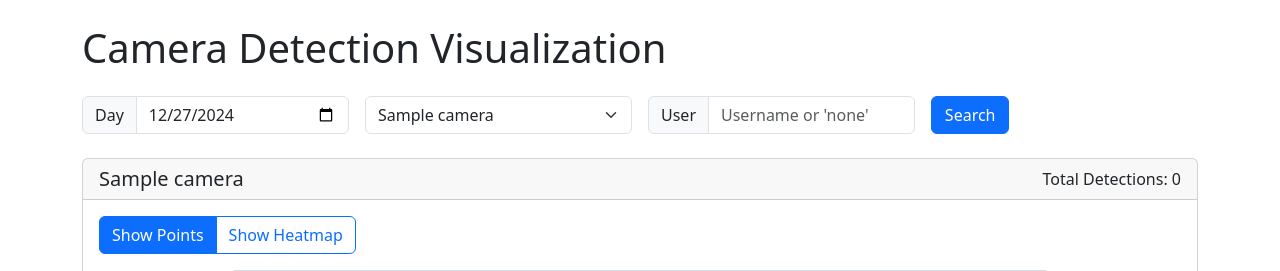
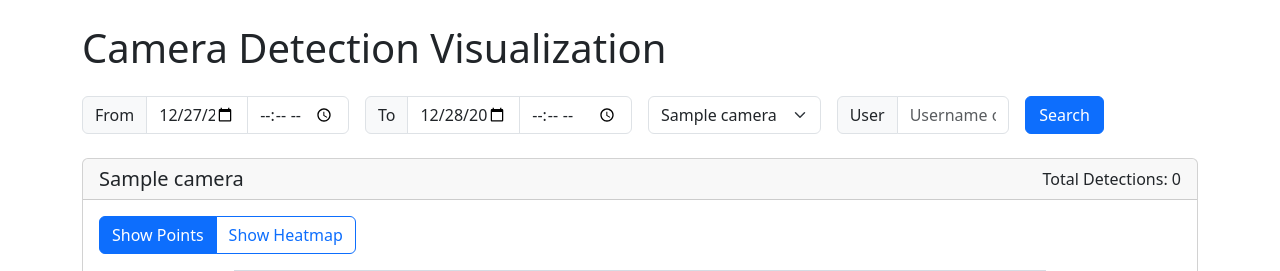
Before and after one commit to pppfkp/cctv_inzynierka, a Django app: page /camera-detections/ in a window 1280 px wide. Shown: the part 56-327 px from the top of the page. Run offline with Django 5.2, Linux system fonts and the light colour scheme; a user stored in the database is signed in; tables that the repository leaves empty hold one stand-in row (values such as "Sample post"); grey boxes marked "Sample" are stand-in pictures.

Commit message:
added date and time pick to heatmaps visualization

```diff
--- a/main_app/stats/templates/camera_detections.html
+++ b/main_app/stats/templates/camera_detections.html
@@ -11,11 +11,19 @@
         <div class="row g-3">
             <div class="col-md-3">
                 <div class="input-group">
-                    <span class="input-group-text">Day</span>
+                    <span class="input-group-text">From</span>
                     <input type="date" name="date_from" class="form-control" value="{{ date_from|date:'Y-m-d' }}">
+                    <input type="time" name="time_from" class="form-control" value="{{ time_from|time:'H:i' }}">
                 </div>
             </div>
             <div class="col-md-3">
+                <div class="input-group">
+                    <span class="input-group-text">To</span>
+                    <input type="date" name="date_to" class="form-control" value="{{ date_to|date:'Y-m-d' }}">
+                    <input type="time" name="time_to" class="form-control" value="{{ time_to|time:'H:i' }}">
+                </div>
+            </div>
+            <div class="col-md-2">
                 <select name="camera" class="form-select" aria-label="Select Camera">
                     {% for cam in cameras %}
                     <option value="{{ cam.id }}" {% if cam.id == camera.id %}selected{% endif %}>
@@ -24,7 +32,7 @@
                     {% endfor %}
                 </select>
             </div>
-            <div class="col-md-3">
+            <div class="col-md-2">
                 <div class="input-group">
                     <span class="input-group-text">User</span>
                     <input type="text" name="user" class="form-control" value="{{ user_filter }}" placeholder="Username or 'none'">
--- a/main_app/stats/views.py
+++ b/main_app/stats/views.py
@@ -400,16 +400,33 @@ def camera_detections_view(request):
 
     # Get filter parameters
     date_from = request.GET.get('date_from')
+    time_from = request.GET.get('time_from', '00:00')
+    date_to = request.GET.get('date_to')
+    time_to = request.GET.get('time_to', '23:59')
     camera_id = request.GET.get('camera')
     user_filter = request.GET.get('user', '').strip()
 
-    # Convert date_from to datetime or use today
-    if date_from:
-        date_from = datetime.strptime(date_from, '%Y-%m-%d')
+    # Convert date_from and date_to to datetime or use today
+    now = timezone.now()
+    if date_from and time_from:
+        try:
+            datetime_from = timezone.make_aware(
+                datetime.strptime(f"{date_from} {time_from}", '%Y-%m-%d %H:%M')
+            )
+        except ValueError:
+            datetime_from = now.replace(hour=0, minute=0, second=0, microsecond=0)
     else:
-        date_from = timezone.now().replace(hour=0, minute=0, second=0, microsecond=0)
+        datetime_from = now.replace(hour=0, minute=0, second=0, microsecond=0)
 
-    date_to = date_from + timedelta(days=1)
+    if date_to and time_to:
+        try:
+            datetime_to = timezone.make_aware(
+                datetime.strptime(f"{date_to} {time_to}", '%Y-%m-%d %H:%M')
+            )
+        except ValueError:
+            datetime_to = datetime_from + timedelta(days=1)
+    else:
+        datetime_to = datetime_from + timedelta(days=1)
 
     # Get camera or 404
     if not camera_id:
@@ -420,8 +437,8 @@ def camera_detections_view(request):
     # Build detection query
     detections = Detection.objects.filter(
         camera=camera,
-        time__gte=date_from,
-        time__lt=date_to
+        time__gte=datetime_from,
+        time__lt=datetime_to
     )
 
     # Apply user filter
@@ -456,7 +473,10 @@ def camera_detections_view(request):
     cameras = Camera.objects.filter(enabled=True)
 
     context = {
-        'date_from': date_from,
+        'date_from': datetime_from,
+        'time_from': datetime_from.strftime('%H:%M'),
+        'date_to': datetime_to,
+        'time_to': datetime_to.strftime('%H:%M'),
         'camera': camera,
         'cameras': cameras,
         'user_filter': user_filter,
```
